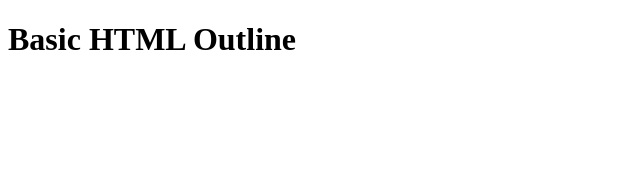
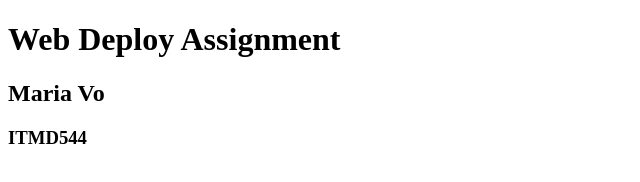
Before and after one commit to mariavo1/ITMD544, a plain HTML site: page index.html in a window 1280 px wide. Shown: the whole page, without its empty margins (0-640 px from the left). Drawn offline with Linux system fonts and the light colour scheme.

Commit message:
add name and class

```diff
--- a/index.html
+++ b/index.html
@@ -6,6 +6,8 @@
     <title>Static Web App </title>
 </head>
 <body>
-    <h1>Basic HTML Outline</h1>
+    <h1>Web Deploy Assignment</h1>
+    <h2>Maria Vo</h2>
+    <h3>ITMD544</h3>
 </body>
 </html>
```
